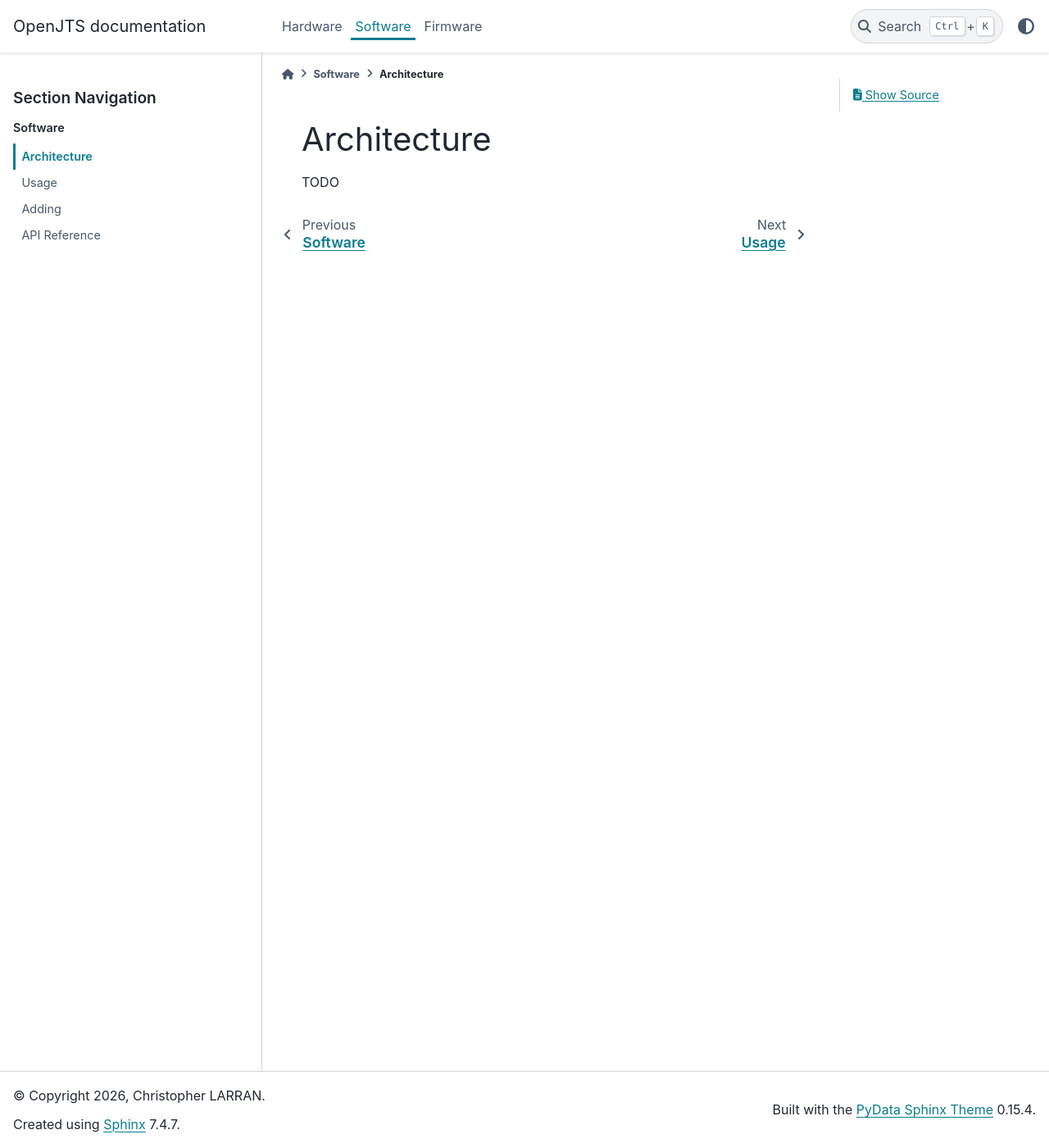
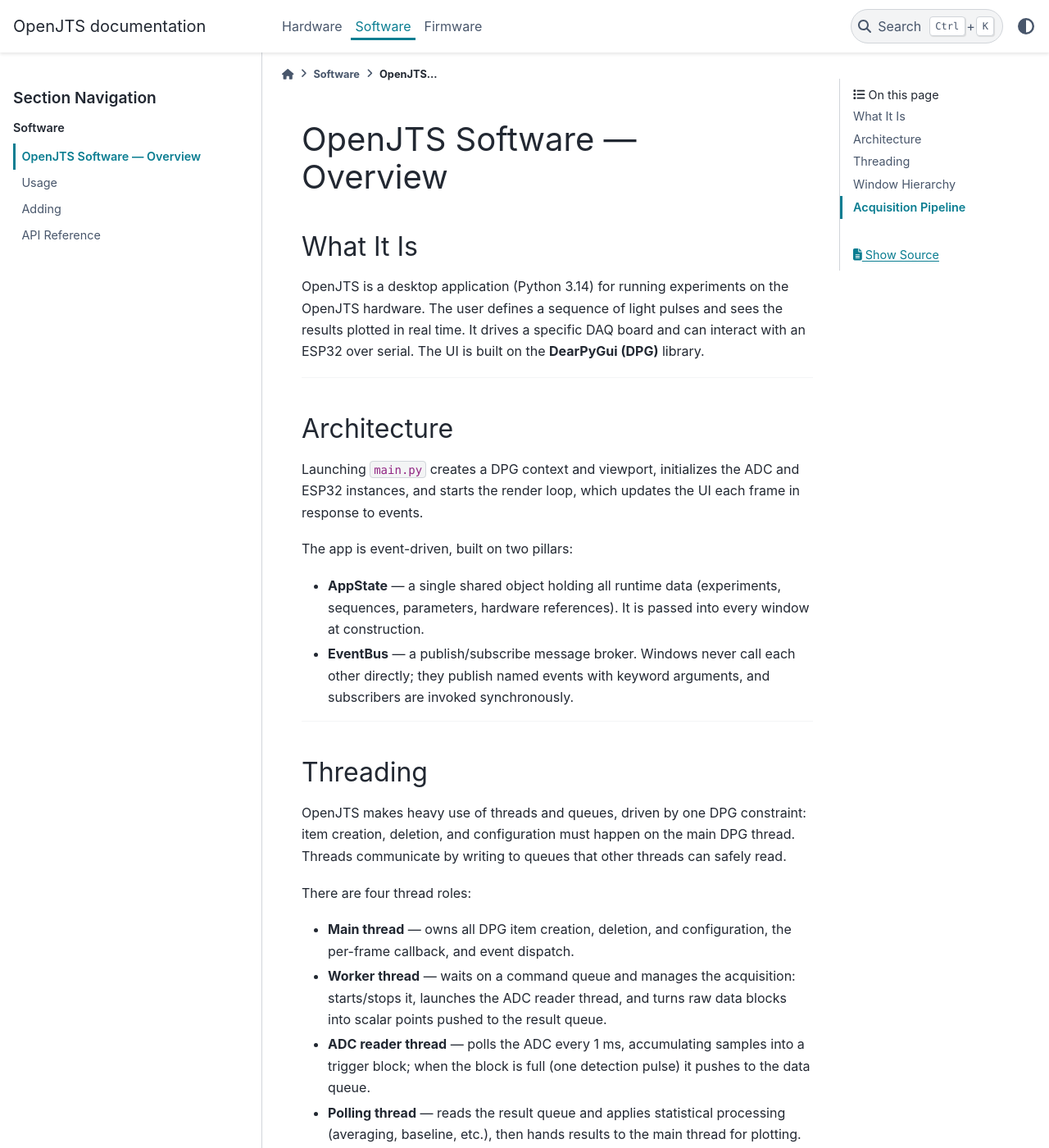
Before and after one commit to ILikeNickelback/OpenJTS, a Sphinx documentation site: the page built from docs/software/architecture.md, in a window 1280 px wide and 1400 px high. Shown: the whole window at 82% size. Built offline with Sphinx 7.4.7 and the PyData theme 0.15.4, drawn with Linux system fonts in a browser that asks for light colours; pages that are not in the unit, such as notebooks, are missing from menus; some of the changed text lies outside the part shown.

```diff
--- a/docs/software/architecture.md
+++ b/docs/software/architecture.md
@@ -1,3 +1,56 @@
-# Architecture
+# OpenJTS Software — Overview
 
-TODO
+## What It Is
+
+OpenJTS is a desktop application (Python 3.14) for running experiments on the OpenJTS hardware. The user defines a sequence of light pulses and sees the results plotted in real time. It drives a specific DAQ board and can interact with an ESP32 over serial. The UI is built on the **DearPyGui (DPG)** library.
+
+---
+
+## Architecture
+
+Launching `main.py` creates a DPG context and viewport, initializes the ADC and ESP32 instances, and starts the render loop, which updates the UI each frame in response to events.
+
+The app is event-driven, built on two pillars:
+
+- **AppState** — a single shared object holding all runtime data (experiments, sequences, parameters, hardware references). It is passed into every window at construction.
+- **EventBus** — a publish/subscribe message broker. Windows never call each other directly; they publish named events with keyword arguments, and subscribers are invoked synchronously.
+
+---
+
+## Threading
+
+OpenJTS makes heavy use of threads and queues, driven by one DPG constraint: item creation, deletion, and configuration must happen on the main DPG thread. Threads communicate by writing to queues that other threads can safely read.
+
+There are four thread roles:
+
+- **Main thread** — owns all DPG item creation, deletion, and configuration, the per-frame callback, and event dispatch.
+- **Worker thread** — waits on a command queue and manages the acquisition: starts/stops it, launches the ADC reader thread, and turns raw data blocks into scalar points pushed to the result queue.
+- **ADC reader thread** — polls the ADC every 1 ms, accumulating samples into a trigger block; when the block is full (one detection pulse) it pushes to the data queue.
+- **Polling thread** — reads the result queue and applies statistical processing (averaging, baseline, etc.), then hands results to the main thread for plotting.
+
+In short: the reader collects raw samples, the worker turns them into scalar data points, the polling thread does statistical processing and routing, and the main thread owns all rendering.
+
+---
+
+## Window Hierarchy
+
+- **Main window** — top-level DPG primary window; hosts the menu bar (File, Tools) and the `TabbedWindowManager`.
+- **Home window** — static tab showing device connection status and a table of all experiments with their metadata.
+- **Experiment tab** — one experiment's content, with its own isolated `tab_bus` and a nested sub-tab bar.
+
+---
+
+## Acquisition Pipeline
+
+The flow from user input to plotted results:
+
+**Define → Load → Start → Acquire → Return → Display**
+
+1. **Define** — the user types sequence strings (e.g. `4(100msD)A[100]20msA[0]300µsD`); multiple sequences are allowed.
+2. **Load** — the decoder expands repeats and converts units into a token list stored in `AppState`, then publishes `sequence_list_ready`.
+3. **Start** — resets the sequence index, records the start time, and dispatches `configure` + `start` commands to the worker.
+4. **Acquire** — the worker reads blocks from the ADC, computes ΔI/I per block, and streams live points back through the result queue.
+5. **Return** — the polling thread applies baseline subtraction and averaging, then routes finished results to the main thread through a thread-safe queue.
+6. **Display** — the main thread drains that queue each frame and publishes to the UI, updating the plot and sample container.
+
+> For the internals of any stage — decoding rules, the total-time formula, baseline/averaging logic, event names and payloads — see the inline comments and autodocs.
```
Also changed, not shown: docs/hardware/commercial/index.md (+1 -1 lines), docs/hardware/modules/index.md (+15 -0 lines), docs/hardware/notes/VCCS-design.md (added, +100 -0 lines), docs/hardware/notes/index.md (+3 -5 lines), docs/hardware/notes/optical-transmission.md (added, +94 -0 lines).
